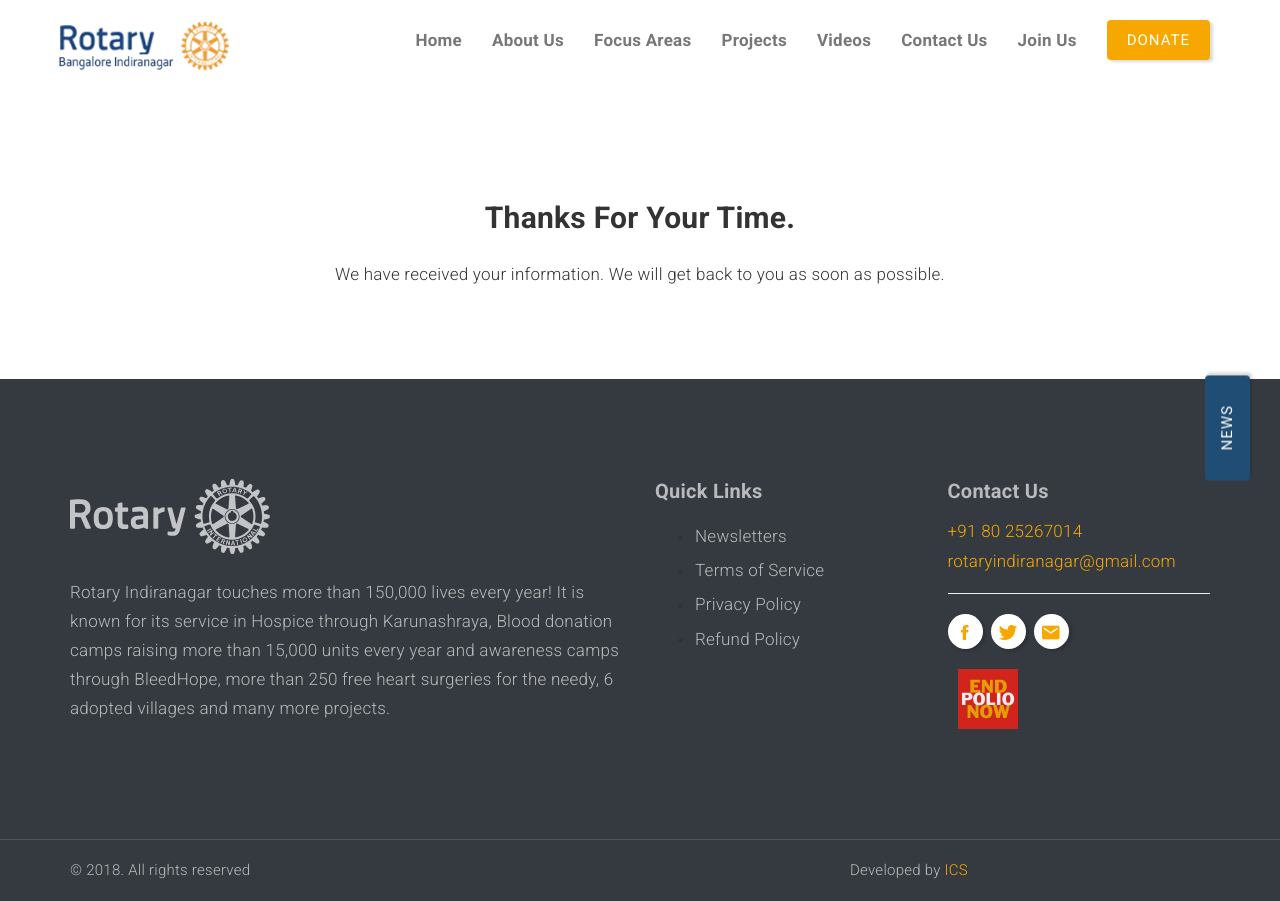
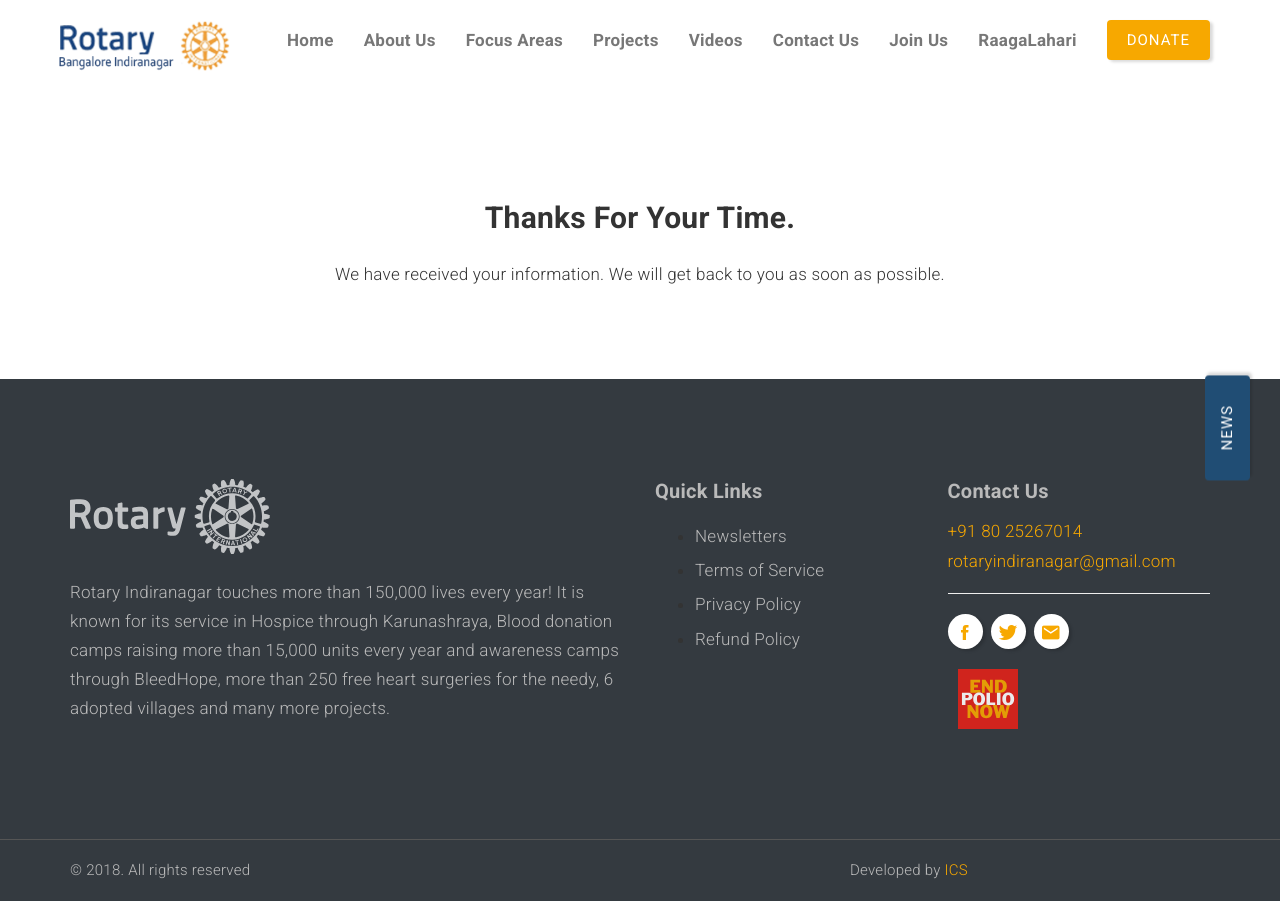
Before and after one commit to sharathdt/rtry, a Jekyll site: the page built from thank-you.html, in a window 1280 px wide. Built offline with Jekyll 4.4.1, drawn with Linux system fonts in a browser that asks for light colours; some web fonts are replaced.

Commit message:
Raagalahari in the menu item

```diff
--- a/_data/data.yml
+++ b/_data/data.yml
@@ -28,6 +28,9 @@
 
     - title: Join Us
       link: 'join-us'
+      external: yes
+    - title: RaagaLahari
+      link: 'raagalahari'
       external: yes
 
 
--- a/_includes/header.html
+++ b/_includes/header.html
@@ -27,6 +27,7 @@
                                         <a href="{{site.baseurl}}/donate/" class="btn-menu donate">Donate</a>          <!-- Menu Button -->
                                     </li>
 
+
                                 </ul>
                             </div>
                         </div>
```
